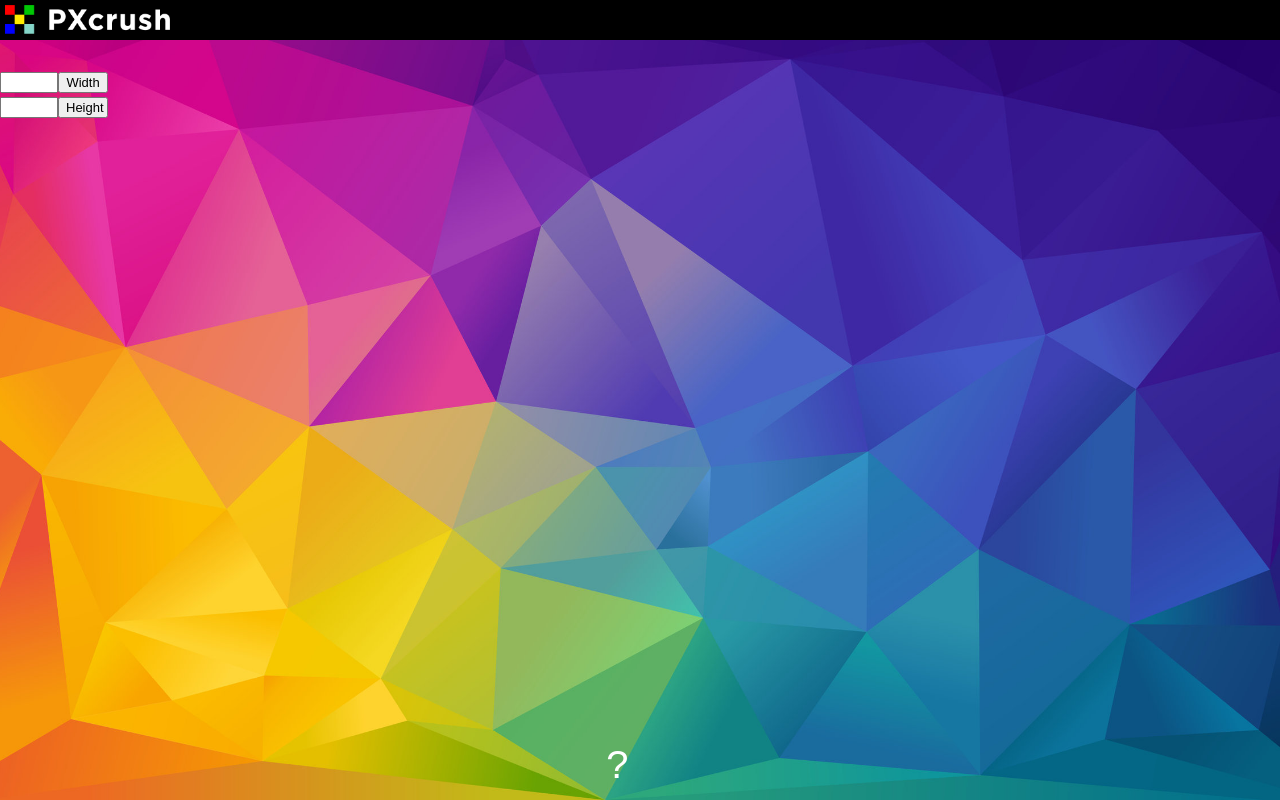
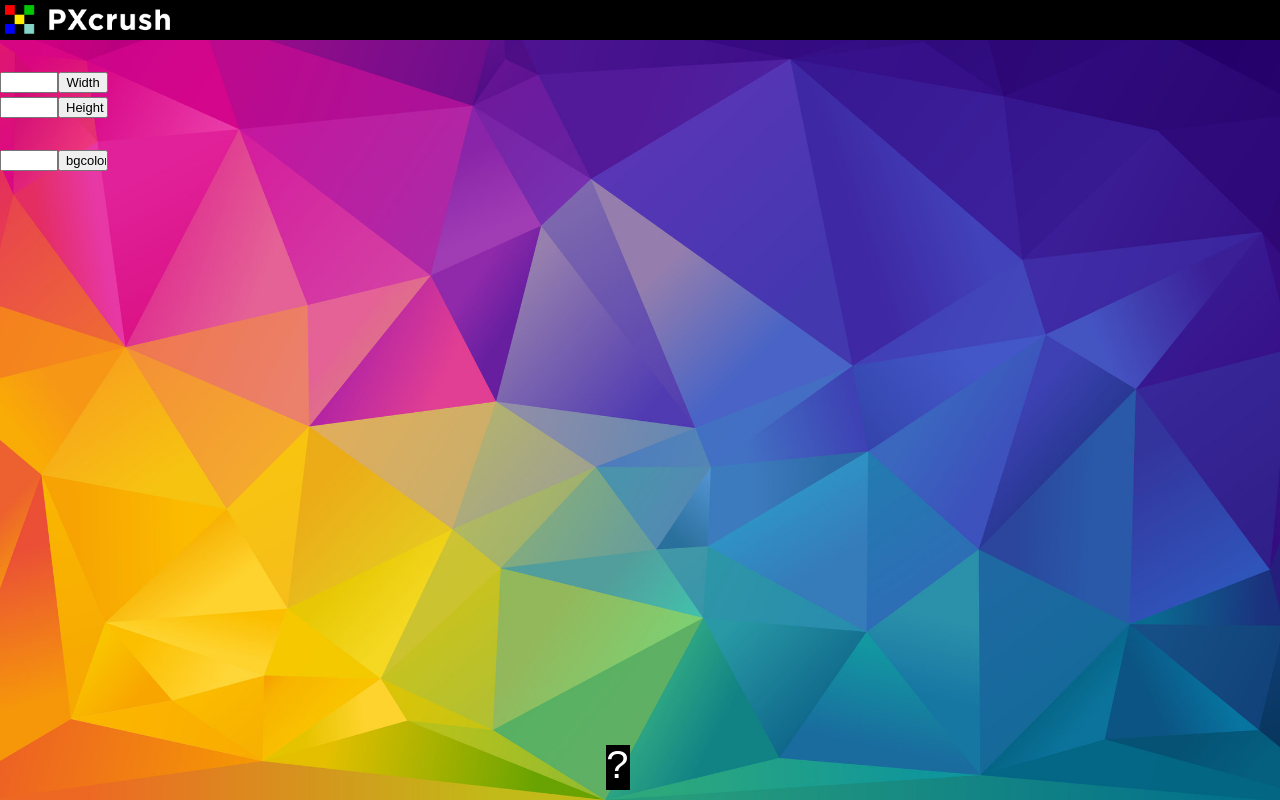
Before and after one commit to omegadefender/px-Crush-Playground, a React app: page / in a window 1280 px wide. Built offline with nearby package versions, Linux system fonts and the light colour scheme.

Commit message:
added bgcolor field

```diff
--- a/src/components/Elements/ImgCrusher.js
+++ b/src/components/Elements/ImgCrusher.js
@@ -5,7 +5,7 @@ import '../../css_files/ImgCrusher.css'
 const images = [
     { name: 'African Elephant', url: 'https://zw5alevhy0za-stg.pxcrush.net/african-elephant-animal-big-1772737.jpg' },
     { name: 'Ape', url: 'https://zw5alevhy0za-stg.pxcrush.net/animal-animal-photography-ape-1785283.jpg' },
-    { name: 'Domestic Animal', url: 'https://zw5alevhy0za-stg.pxcrush.net/animal-animal-photography-domestic-animal-1758464.jpg' },
+    { name: 'Longhorn', url: 'https://zw5alevhy0za-stg.pxcrush.net/animal-animal-photography-domestic-animal-1758464.jpg' },
     { name: 'Elephant', url: 'https://zw5alevhy0za-stg.pxcrush.net/animal-animal-photography-elephant-1772706.jpg' },
     { name: 'Hedgehog', url: 'https://zw5alevhy0za-stg.pxcrush.net/animal-animal-world-autumn-206862.jpg' },
     { name: 'Pink Bird', url: 'https://zw5alevhy0za-stg.pxcrush.net/animal-animals-avian-158471.jpg' },
@@ -36,9 +36,12 @@ const methods = ['fit', 'fitfill', 'limit', 'limitfill', 'crop', 'trim', 'gravit
 const methodString = "method="
 let methodQS = ""
 
+const bgcolorString = "bgcolor="
+let bgcolorQS = ""
+
 
 function crusher() {
-    const uncleanQS = widthQS + heightQS + methodQS
+    const uncleanQS = widthQS + heightQS + methodQS + bgcolorQS
     queryString = uncleanQS.slice(0, -1)
     imgURL = baseURL + queryString
     console.log("Here is the imgURL:", imgURL, "and the query string:", queryString)
@@ -52,7 +55,8 @@ class Imglist extends React.Component {
             name: '',
             width: '',
             height: '',
-            method: ''
+            method: '',
+            bgcolor: ''
         }
 
         this.onPicSelect = this.onPicSelect.bind(this)
@@ -61,6 +65,8 @@ class Imglist extends React.Component {
         this.heightChange = this.heightChange.bind(this)
         this.heightSubmit = this.heightSubmit.bind(this)
         this.methodSelect = this.methodSelect.bind(this)
+        this.bgcolorChange = this.bgcolorChange.bind(this)
+        this.bgcolorSubmit = this.bgcolorSubmit.bind(this)
     }
 
     onPicSelect(event) {
@@ -99,6 +105,17 @@ class Imglist extends React.Component {
         this.setState({method: methSelected})
     }
 
+    bgcolorChange(event) {
+        this.setState({bgcolor: event.target.value})
+    }
+
+    bgcolorSubmit(event) {
+        bgcolorQS = urlprefix + bgcolorString + this.state.bgcolor + "&"
+        crusher()
+        this.setState({url: imgURL })
+        event.preventDefault()
+    }
+
     render() {
         return (
             <div>
@@ -125,6 +142,12 @@ class Imglist extends React.Component {
                       return <option value={element} key={index} >{element}</option>
                     })}
                 </select>
+                <form onSubmit={this.bgcolorSubmit} id="bgcolor">
+                    <label>
+                    <input type="text" onChange={this.bgcolorChange} value={this.state.bgcolor} />
+                    </label>
+                    <input type="submit" value="bgcolor" />
+                </form>
                 <pre>?{queryString}</pre>
             </div>
         )}
--- a/src/css_files/ImgCrusher.css
+++ b/src/css_files/ImgCrusher.css
@@ -19,12 +19,6 @@ img {
   position: absolute;
   width: 200px;
   right: 1700px
-}
-
-li {
-    font-family: 'Open Sans', Arial;
-    font-size: 20px;
-    list-style-type: square;
 }
 
 #width {
@@ -49,6 +43,17 @@ li {
     size: 150px;
 }
 
+#bgcolor {
+    position: absolute;
+    margin: auto;
+    width: 110px;
+    left: 0;
+    right: 1700px;
+    top: 148px;
+    bottom: 0;
+    size: 150px;
+}
+
 label {
     color: white;
     font-size: small;
@@ -60,11 +65,12 @@ input {
 }
 
 pre {
+    background-color: black;
     color: white;
     font-size: 40px;
     widows: 200px;
     margin: 0 auto;
     position: absolute;
     bottom: 10px;
-    right: 650px
+    right: 650px;
 }
```
Also changed, not shown: README.md.
